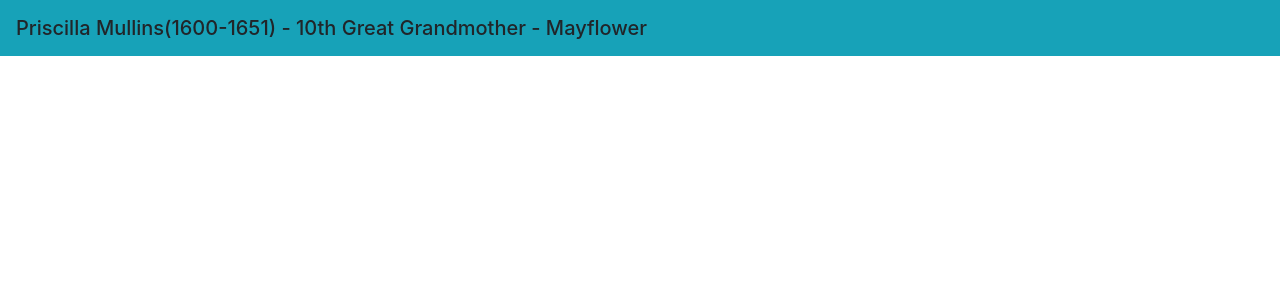
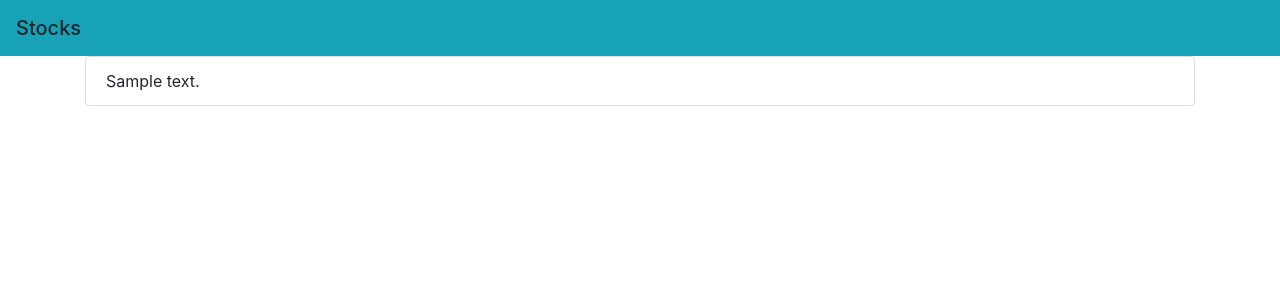
Before and after one commit to pauleppers/StockAnalysis, a Flask app: page / in a window 1280 px wide. Shown: the top 300 px of the page. Run offline with Flask 2, Linux system fonts and the light colour scheme; tables that the repository leaves empty hold one stand-in row (values such as "Sample post"); some libraries are stand-ins or nearby versions.

Commit message:
updated index

```diff
--- a/static/js/main.js
+++ b/static/js/main.js
@@ -1,5 +1,5 @@
 function loadTasks() {
-    d3.json('/api/tasks-postgres').then((data) => {
+    d3.json('/api/tasks').then((data) => {
         data.forEach(task => {
             var listGroup = d3.select("#tasks")
             var listItem = listGroup.append("li");
--- a/templates/index.html
+++ b/templates/index.html
@@ -40,7 +40,7 @@
   </head>
   <body>
     <nav class="navbar navbar-info bg-info">
-      <span class="navbar-brand mb-0 h1">Priscilla Mullins(1600-1651) - 10th Great Grandmother - Mayflower</span>
+      <span class="navbar-brand mb-0 h1">Stocks</span>
     </nav>
     <div class="container">
       <ul id="tasks" class="list-group"></ul>
```
